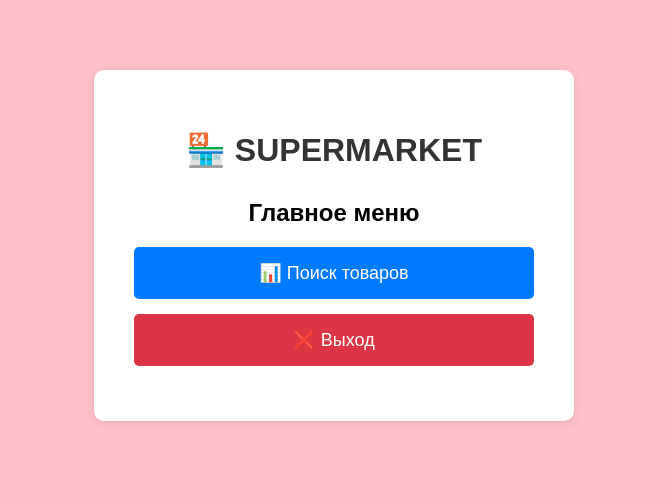
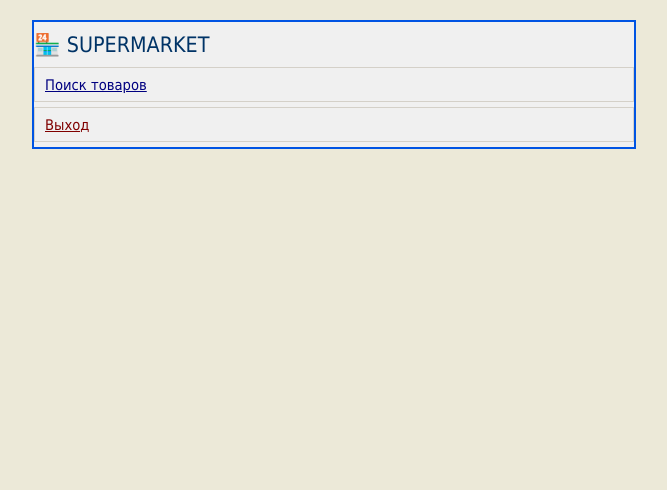
Before and after one commit to martynovsky-arthur/info-systems-development, a Flask app: template lab1/main_menu/template/main_menu.html in a window 1280 px wide. Shown: the top 490 px of the page, without its empty margins (306-973 px from the left). Run offline with Flask 3, Linux system fonts and the light colour scheme; the template is opened without the code that fills it, so the values that code supplies are empty.

Commit message:
New style

```diff
--- a/lab1/main_menu/main_app.py
+++ b/lab1/main_menu/main_app.py
@@ -8,7 +8,7 @@ app.config['SECRET_KEY'] = '1234'
 
 
 # Загружаем конфигурацию БД
-with open('../data/db_config.json') as f:
+with open('data/db_config.json') as f:
     app.config['db_config'] = json.load(f)
 
 
--- a/lab1/main_menu/template/main_menu.html
+++ b/lab1/main_menu/template/main_menu.html
@@ -2,59 +2,20 @@
 <html lang="ru">
 <head>
     <meta charset="UTF-8">
+    <meta name="viewport" content="width=device-width, initial-scale=1.0">
     <title>Главное меню</title>
-    <style>
-        body {
-            font-family: Arial, sans-serif;
-            background-color: pink;
-            margin: 0;
-            padding: 20px;
-            text-align: center;
-        }
-        .menu-container {
-            background: white;
-            padding: 40px;
-            border-radius: 10px;
-            box-shadow: 0 2px 10px rgba(0,0,0,0.1);
-            max-width: 400px;
-            margin: 50px auto;
-        }
-        h1 {
-            color: #333;
-            margin-bottom: 30px;
-        }
-        .menu-link {
-            display: block;
-            padding: 15px;
-            margin: 15px 0;
-            background: #007bff;
-            color: white;
-            text-decoration: none;
-            border-radius: 5px;
-            font-size: 18px;
-        }
-        .menu-link:hover {
-            background: #0056b3;
-        }
-        .exit-link {
-            background: #dc3545;
-        }
-        .exit-link:hover {
-            background: #c82333;
-        }
-    </style>
+    <link href="{{ url_for('static', filename='style.css') }}" rel="stylesheet">
 </head>
 <body>
-    <div class="menu-container">
+    <div class="container">
         <h1>🏪 SUPERMARKET</h1>
-        <h2>Главное меню</h2>
 
         <a href="{{ url_for('query_bp.query_menu') }}" class="menu-link">
-            📊 Поиск товаров
+            Поиск товаров
         </a>
 
         <a href="{{ url_for('exit_system') }}" class="menu-link exit-link">
-            ❌ Выход
+            Выход
         </a>
     </div>
 </body>
--- /dev/null
+++ b/lab1/static/style.css
@@ -0,0 +1,179 @@
+/* Основные стили - стиль Windows 2000/XP */
+body {
+    font-family: Tahoma, Geneva, sans-serif;
+    background-color: #ECE9D8;
+    margin: 0;
+    padding: 20px;
+    font-size: 11pt;
+}
+
+/* Контейнер */
+.container {
+    max-width: 600px;
+    margin: 0 auto;
+    background: #F0F0F0;
+    border: 2px solid #0054E3;
+    padding: 0;
+}
+
+/* Заголовок окна */
+.window-header {
+    background: linear-gradient(to bottom, #0054E3, #0046C7);
+    color: white;
+    padding: 5px 10px;
+    font-weight: bold;
+    font-size: 13pt;
+}
+
+/* Контент окна */
+.window-content {
+    padding: 20px;
+    background: white;
+    border: 1px solid #D4D0C8;
+    margin: 10px;
+}
+
+/* Заголовки */
+h1 {
+    color: #003366;
+    font-size: 16pt;
+    margin: 10px 0;
+    font-weight: normal;
+}
+
+h2 {
+    color: #003366;
+    font-size: 14pt;
+    margin: 15px 0;
+    border-bottom: 1px solid #D4D0C8;
+    padding-bottom: 5px;
+}
+
+/* Формы */
+.form-group {
+    margin-bottom: 15px;
+}
+
+label {
+    display: inline-block;
+    width: 150px;
+    color: #000;
+    font-weight: normal;
+    text-align: right;
+    margin-right: 10px;
+}
+
+input[type="text"] {
+    padding: 3px;
+    width: 200px;
+    border: 1px solid #7F9DB9;
+    background: white;
+    font-family: Tahoma;
+    font-size: 11pt;
+}
+
+input[type="submit"] {
+    padding: 5px 15px;
+    background: #F0F0F0;
+    color: black;
+    border: 1px solid #003C74;
+    font-family: Tahoma;
+    font-size: 11pt;
+    cursor: pointer;
+    margin-left: 160px;
+}
+
+input[type="submit"]:hover {
+    background: #E0E0E0;
+}
+
+input[type="submit"]:active {
+    background: #D0D0D0;
+    border: 1px solid #003C74;
+}
+
+/* Ссылки меню */
+.menu-link {
+    display: block;
+    padding: 8px 10px;
+    margin: 5px 0;
+    background: #F0F0F0;
+    color: #000080;
+    text-decoration: underline;
+    border: 1px solid #D4D0C8;
+    font-size: 11pt;
+}
+
+.menu-link:hover {
+    background: #E0E0E0;
+    border: 1px solid #003C74;
+}
+
+.exit-link {
+    color: #800000;
+}
+
+/* Таблицы */
+table {
+    width: 100%;
+    border: 1px solid #7F9DB9;
+    background: white;
+    margin: 15px 0;
+    border-collapse: collapse;
+}
+
+table td {
+    padding: 5px 8px;
+    border: 1px solid #D4D0C8;
+    font-size: 10pt;
+}
+
+.tab_title td {
+    background: #D4D0C8;
+    color: #000;
+    font-weight: bold;
+    border: 1px solid #7F9DB9;
+}
+
+/* Обычные ссылки */
+.back-link {
+    color: #0000FF;
+    text-decoration: underline;
+    font-size: 11pt;
+}
+
+.back-link:hover {
+    color: #FF0000;
+}
+
+/* Сообщения об ошибках */
+.error-box {
+    background: #F0F0F0;
+    border: 2px solid #800000;
+    padding: 20px;
+    margin: 20px 0;
+}
+
+.error-icon {
+    color: #800000;
+    font-size: 24pt;
+    margin-bottom: 10px;
+}
+
+.error-message {
+    color: #000;
+    font-size: 11pt;
+    margin: 15px 0;
+}
+
+/* Центрирование */
+.center {
+    text-align: center;
+}
+
+/* Разделитель */
+hr {
+    border: none;
+    border-top: 1px solid #D4D0C8;
+    margin: 20px 0;
+}
```
Also changed, not shown: lab1/bp_query/templates/query_menu.html (+17 -9 lines), lab1/bp_query/templates/query_result.html (+19 -12 lines), lab1/static/menu.css (deleted, +0 -45 lines), lab1/static/sem1.css (deleted, +0 -7 lines), lab1/__init__.py (added), lab1/bp_query/__init__.py (added).
